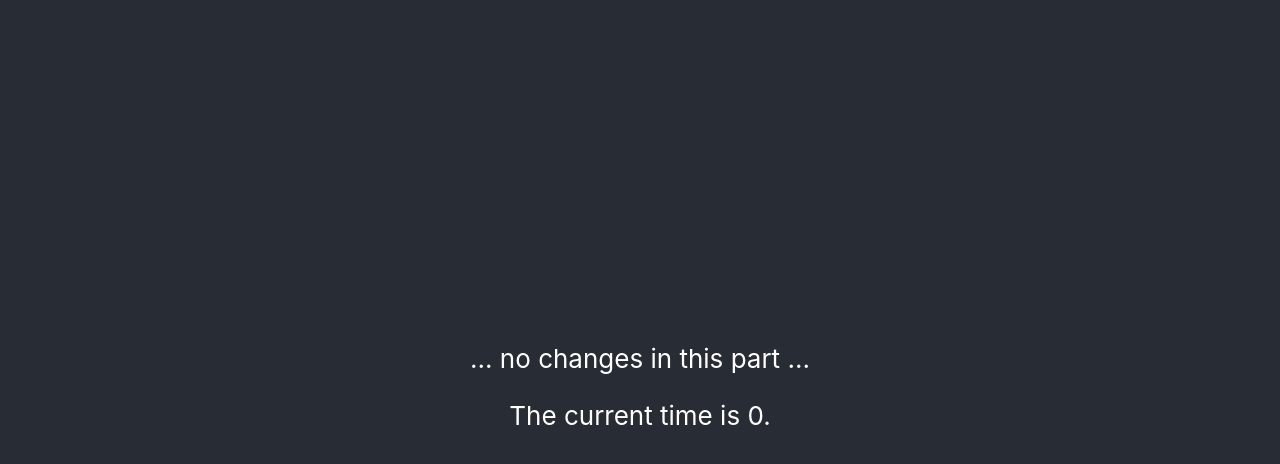
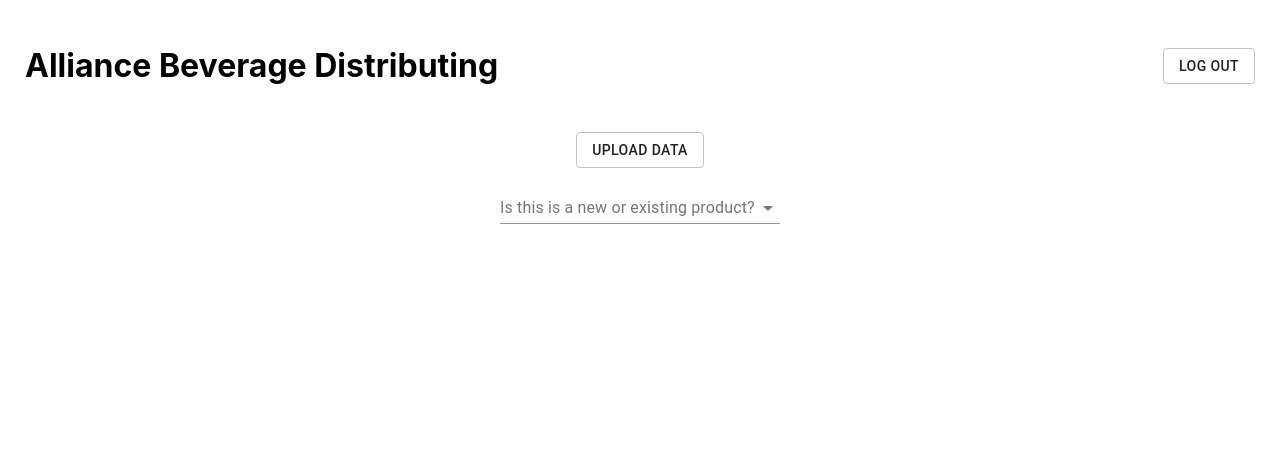
Before and after one commit to KevinHolkeboer/CIS467-02_ABD, a React (Create React App) app: page / in a window 1280 px wide. Shown: the top 464 px of the page. Built offline with nearby package versions, Linux system fonts and the light colour scheme; no server answers.

Commit message:
homepage layout

```diff
--- a/package.json
+++ b/package.json
@@ -3,6 +3,7 @@
   "version": "0.1.0",
   "private": true,
   "dependencies": {
+    "@material-ui/core": "^4.11.0",
     "@testing-library/jest-dom": "^4.2.4",
     "@testing-library/react": "^9.3.2",
     "@testing-library/user-event": "^7.1.2",
@@ -33,5 +34,4 @@
     ]
   },
   "proxy": "http://localhost:5000"
-
 }
--- a/src/App.css
+++ b/src/App.css
@@ -1,5 +1,5 @@
 .App {
-  text-align: center;
+ text-align: center;
 }
 
 .App-logo {
@@ -12,16 +12,8 @@
     animation: App-logo-spin infinite 20s linear;
   }
 }
-
-.App-header {
-  background-color: #282c34;
-  min-height: 100vh;
-  display: flex;
-  flex-direction: column;
-  align-items: center;
-  justify-content: center;
-  font-size: calc(10px + 2vmin);
-  color: white;
+h3 {
+  font-weight: 400;
 }
 
 .App-link {
--- a/src/App.js
+++ b/src/App.js
@@ -1,25 +1,12 @@
 import React, { useState, useEffect } from 'react';
-import logo from './logo.svg';
+import './Homepage';
 import './App.css';
+import Homepage from './Homepage';
 
 function App() {
-  const [currentTime, setCurrentTime] = useState(0);
-
-  useEffect(() => {
-    fetch('/time').then(res => res.json()).then(data => {
-      setCurrentTime(data.time);
-    });
-  }, []);
 
   return (
-    <div className="App">
-      <header className="App-header">
-
-        ... no changes in this part ...
-
-        <p>The current time is {currentTime}.</p>
-      </header>
-    </div>
+    <Homepage/>
   );
 }
 
--- /dev/null
+++ b/src/Homepage.js
@@ -0,0 +1,133 @@
+import React, { useState, useEffect } from 'react';
+import { makeStyles } from '@material-ui/core/styles';
+import InputLabel from '@material-ui/core/InputLabel';
+import MenuItem from '@material-ui/core/MenuItem';
+import FormHelperText from '@material-ui/core/FormHelperText';
+import FormControl from '@material-ui/core/FormControl';
+import Select from '@material-ui/core/Select';
+import Button from '@material-ui/core/Button';
+import Box from '@material-ui/core/Box';
+import './App.css';
+
+function Homepage() {
+    const useStyles = makeStyles((theme) => ({
+        formControl: {
+            margin: theme.spacing(1),
+            minWidth: 280,
+        },
+        selectEmpty: {
+            marginTop: theme.spacing(2),
+        },
+    }));
+    const classes = useStyles();
+    const [item, setItem] = React.useState('');
+
+    const handleChange = (event) => {
+        setItem(event.target.value);
+    };
+
+    return (
+        <div>
+            <Box display="flex" alignItems = "center" justifyContent = "space-between" margin="25px">
+            <h1>Alliance Beverage Distributing</h1>
+            <Button variant="outlined">Log out</Button>
+            </Box>
+            <div className="App">
+                <Button variant="outlined">Upload Data</Button>
+                <div>
+                    <FormControl className={classes.formControl}>
+                        <InputLabel id="demo-simple-select-label">Is this is a new or existing product?</InputLabel>
+                        <Select
+                            labelId="demo-simple-select-label"
+                            id="demo-simple-select"
+                            value={item}
+                            onChange={handleChange}
+                        >
+                            <MenuItem value={10}>New Item</MenuItem>
+                            <MenuItem value={20}>Existing Item</MenuItem>
+                        </Select>
+                    </FormControl>
+                </div>
+                {item == 10 &&
+                    <Box flexDirection="column" display="flex" alignItems = "center" >
+                        <h3>New Product</h3>
+                        <FormControl className={classes.formControl}>
+                            <InputLabel shrink id="demo-simple-select-placeholder-label-label">
+                                Beverage Type
+                            </InputLabel>
+                            <Select
+                                labelId="demo-simple-select-placeholder-label-label"
+                                id="demo-simple-select-placeholder-label"
+                                value="placeholder"
+                                onChange={handleChange}
+                            >
+                                <MenuItem value={10}>Placeholder</MenuItem>
+                            </Select>
+                        </FormControl>
+                        <FormControl className={classes.formControl}>
+                            <InputLabel shrink id="demo-simple-select-placeholder-label-label">
+                                Frontline Price
+                            </InputLabel>
+                            <Select
+                                labelId="demo-simple-select-placeholder-label-label"
+                                id="demo-simple-select-placeholder-label"
+                                value="placeholder"
+                                onChange={handleChange}
+                            >
+                                <MenuItem value={10}>Placeholder</MenuItem>
+                            </Select>
+                        </FormControl>
+                        <FormControl className={classes.formControl}>
+                            <InputLabel shrink id="demo-simple-select-placeholder-label-label">
+                                Package Size
+                            </InputLabel>
+                            <Select
+                                labelId="demo-simple-select-placeholder-label-label"
+                                id="demo-simple-select-placeholder-label"
+                                value="placeholder"
+                                onChange={handleChange}
+                            >
+                                <MenuItem value={10}>Placeholder</MenuItem>
+                            </Select>
+                        </FormControl>
+                        <FormControl className={classes.formControl}>
+                            <InputLabel shrink id="demo-simple-select-placeholder-label-label">
+                                Estimated Frequency of Sales
+                            </InputLabel>
+                            <Select
+                                labelId="demo-simple-select-placeholder-label-label"
+                                id="demo-simple-select-placeholder-label"
+                                value="placeholder"
+
+                            >
+                                <MenuItem value={10}>Placeholder</MenuItem>
+                            </Select>
+                        </FormControl>
+                        <Button variant="outlined">Calculate</Button>
+                </Box>
+                }
+                {item == 20 &&
+                    <Box flexDirection="column" display="flex" alignItems = "center" >
+                        <h3>Existing Product</h3>
+                        <FormControl className={classes.formControl}>
+                            <InputLabel shrink id="demo-simple-select-placeholder-label-label">
+                                Item Name
+                            </InputLabel>
+                            <Select
+                                labelId="demo-simple-select-placeholder-label-label"
+                                id="demo-simple-select-placeholder-label"
+                                value="placeholder"
+
+                            >
+                                <MenuItem value={10}>Placeholder</MenuItem>
+                            </Select>
+                        </FormControl>
+                        <Button variant="outlined">Calculate</Button>
+                </Box>
+                }
+            </div>
+        </div>
+    );
+}
+
+export default Homepage;
```
Also changed, not shown: 1 other file (tests, documents, lock files or other folders).
